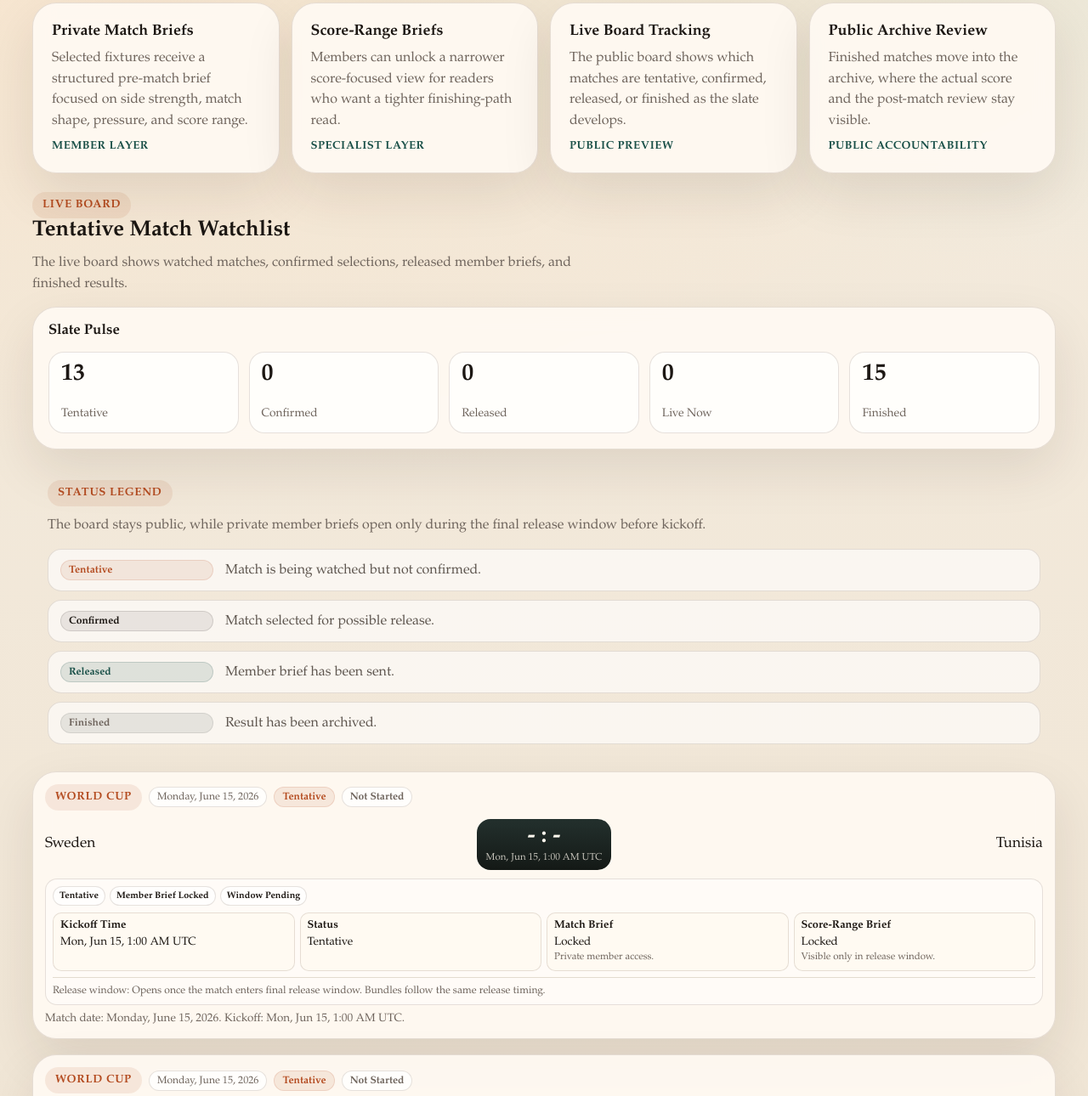
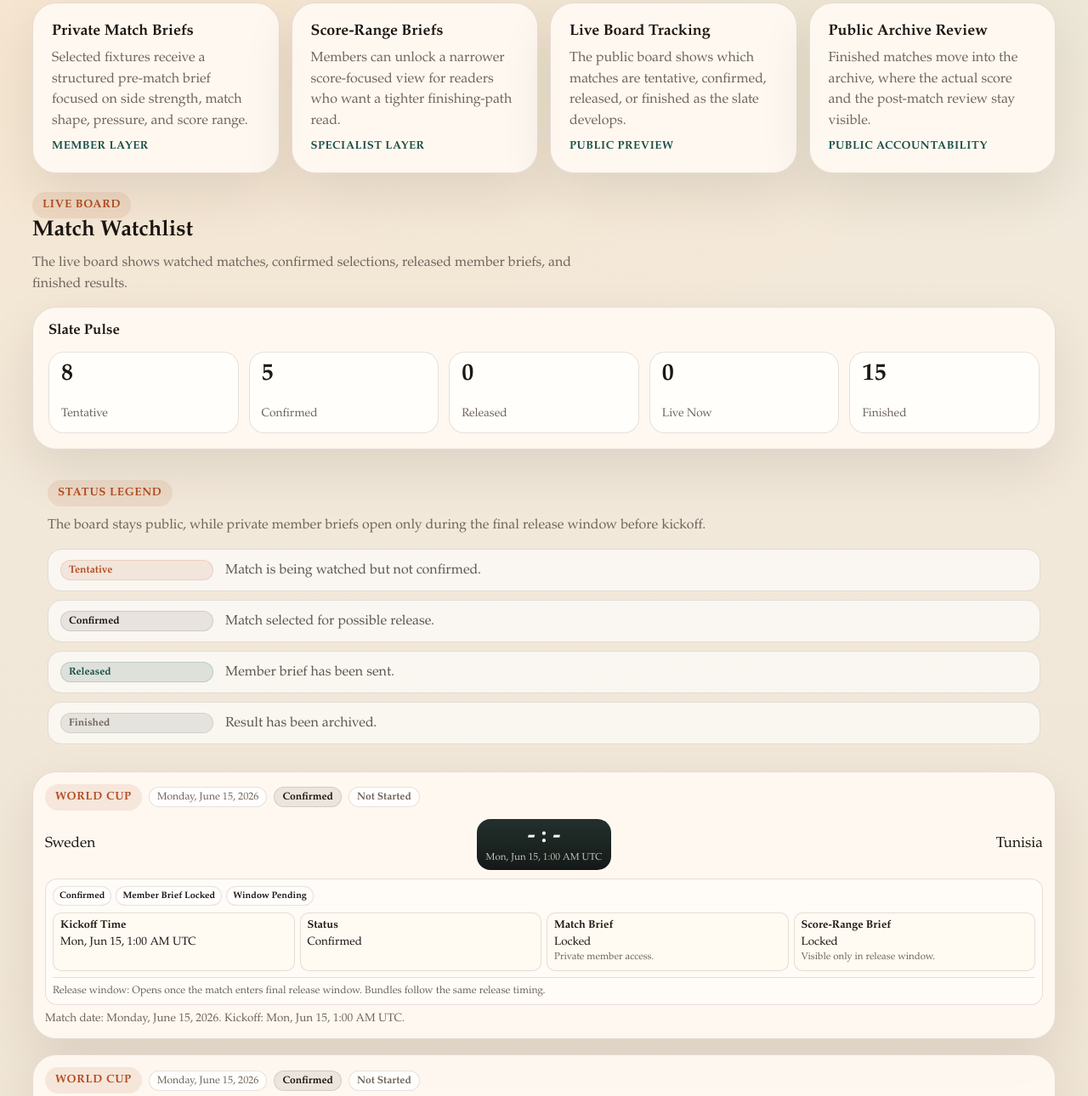
Before and after one commit to yeotommy-design/haven-intel-site, a website: page index.html in a window 1280 px wide. Shown: the part 1802-3092 px from the top of the page at 85% size. Drawn offline with Linux system fonts and the light colour scheme.

Commit message:
Mark analyzed upcoming matches as confirmed

```diff
--- a/index.html
+++ b/index.html
@@ -1447,7 +1447,7 @@
         <div class="boardHeader">
           <div class="metaBlock">
             <div class="eyebrow">Live Board</div>
-            <h2>Tentative Match Watchlist</h2>
+          <h2>Match Watchlist</h2>
             <p>
               The live board shows watched matches, confirmed selections, released member briefs, and finished results.
             </p>
@@ -1850,6 +1850,10 @@
           return explicitWatchStatus;
         }
 
+        if (detail.summary?.likelyWinner) {
+          return "Confirmed";
+        }
+
         const releaseKey = RELEASE_MATCH_KEY_BY_ID[String(detail.match.id)];
         if (!releaseKey) {
           return "Tentative";
```
